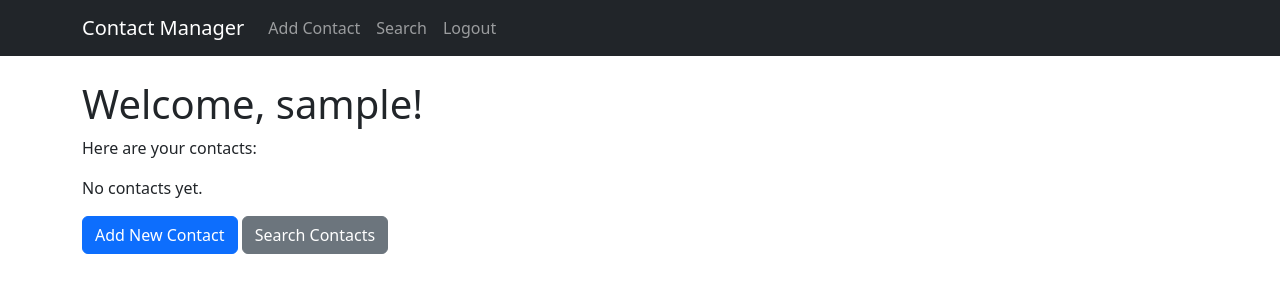
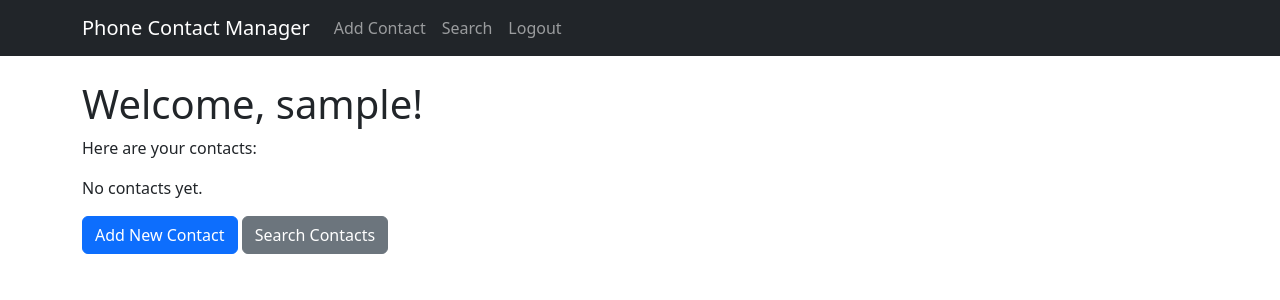
Before and after one commit to fredymorara/flask-contact-app, a Flask app: page /dashboard in a window 1280 px wide. Shown: the top 300 px of the page. Run offline with Flask 3, Linux system fonts and the light colour scheme; the visitor is signed in with stand-in values (Sample User, id 1); data that the repository does not hold is empty.

Commit message:
Initial commit

```diff
--- a/app/templates/base.html
+++ b/app/templates/base.html
@@ -3,13 +3,13 @@
 <head>
     <meta charset="UTF-8">
     <meta name="viewport" content="width=device-width, initial-scale=1.0">
-    <title>{% block title %}Contact Manager{% endblock %}</title>
+    <title>{% block title %} Phone Contact Manager{% endblock %}</title>
     <link href="https://cdn.jsdelivr.net/npm/bootstrap@5.3.0/dist/css/bootstrap.min.css" rel="stylesheet">
 </head>
 <body>
     <nav class="navbar navbar-expand-lg navbar-dark bg-dark">
         <div class="container">
-            <a class="navbar-brand" href="{{ url_for('index') }}">Contact Manager</a>
+            <a class="navbar-brand" href="{{ url_for('index') }}"> Phone Contact Manager</a>
             <button class="navbar-toggler" type="button" data-bs-toggle="collapse" data-bs-target="#navbarNav">
                 <span class="navbar-toggler-icon"></span>
             </button>
```
